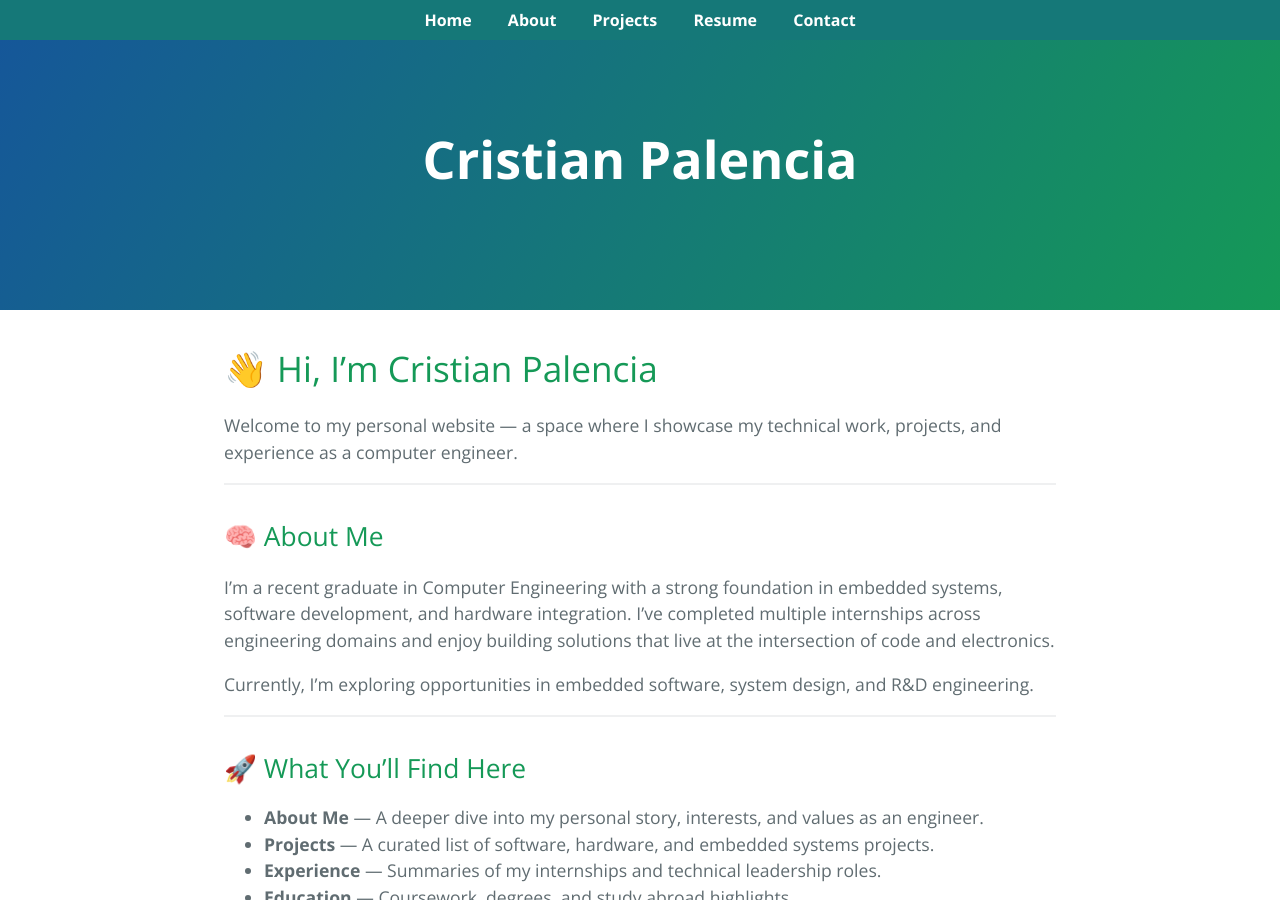
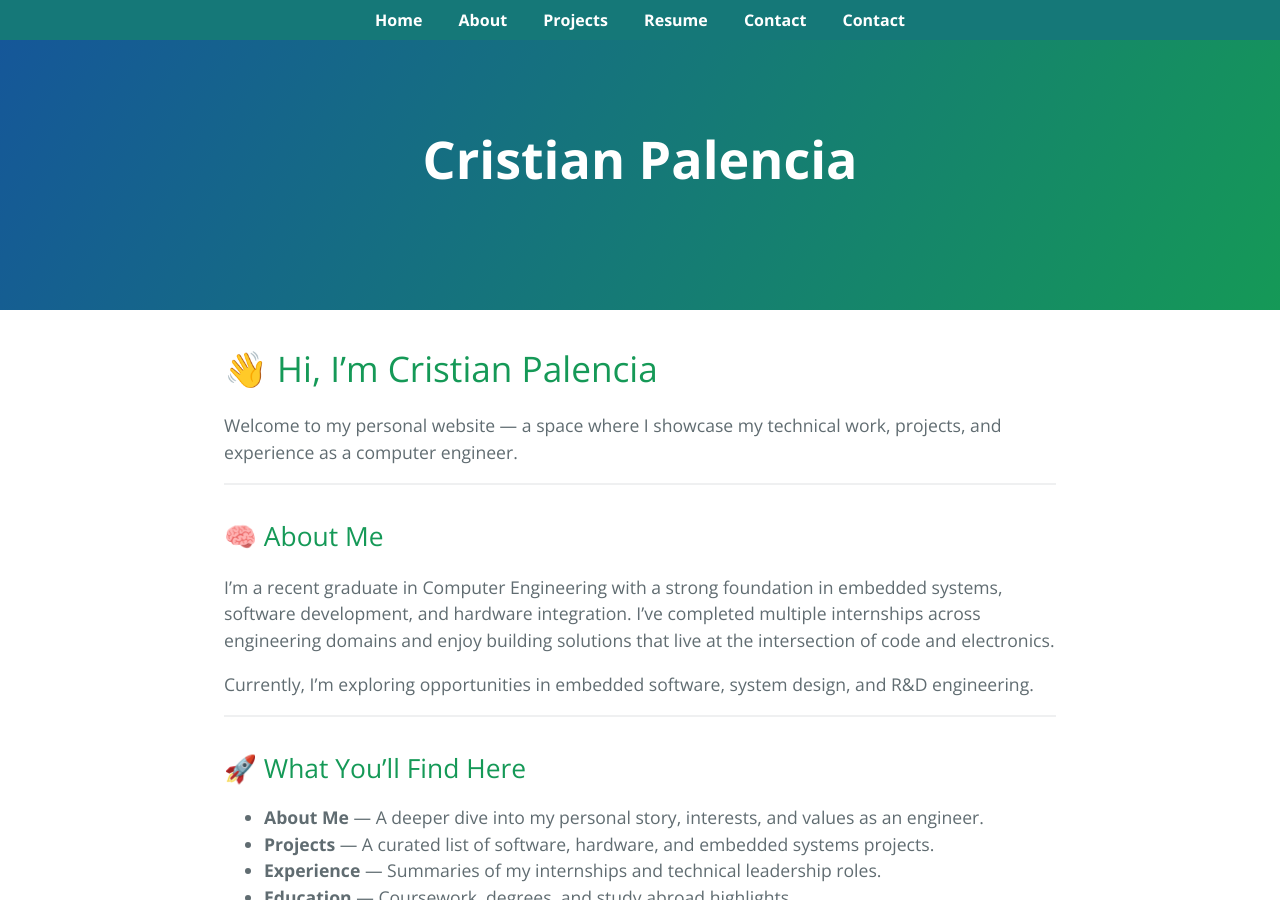
Before and after one commit to cpalencica/cpalencica.github.io, a Jekyll site: the page built from index.md, in a window 1280 px wide and 900 px high. Built offline with Jekyll 4.4.1, drawn with Linux system fonts in a browser that asks for light colours; the repository's description, which GitHub fills in, is left out.

```diff
--- a/_layouts/default.html
+++ b/_layouts/default.html
@@ -38,10 +38,11 @@
     <!-- Top Navigation -->
     <nav>
       <a href="{{ '/' | relative_url }}">Home</a>
-      <a href="{{ '/about.html' | relative_url }}">About</a>
-      <a href="{{ '/projects.html' | relative_url }}">Projects</a>
-      <a href="{{ '/resume.html' | relative_url }}">Resume</a>
-      <a href="{{ '/contact.html' | relative_url }}">Contact</a>
+      <a href="{{ '/about/about.md' | relative_url }}">About</a>
+      <a href="{{ '/projects/projects.md' | relative_url }}">Projects</a>
+      <a href="{{ '/education/education.md' | relative_url }}">Resume</a>
+      <a href="{{ '/experience/experience.md' | relative_url }}">Contact</a>
+      <a href="{{ '/contact/contact.md' | relative_url }}">Contact</a>
     </nav>
 
     <!-- Header Section -->
```
Also changed, not shown: experience/education.md (added, +1 -0 lines).
